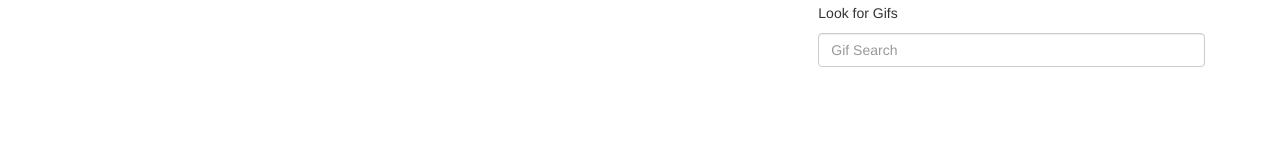
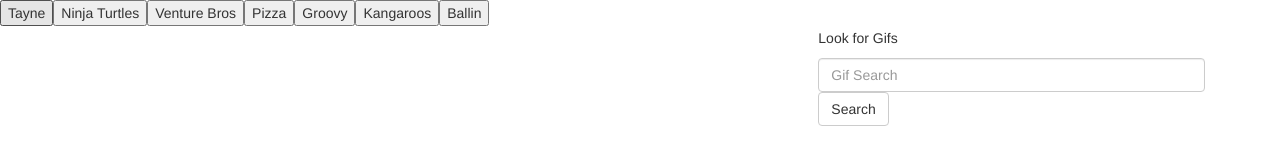
Before and after one commit to mpesce348/GifTastic, a plain HTML site: page index.html in a window 1280 px wide. Drawn offline with nearby package versions, Linux system fonts and the light colour scheme.

Commit message:
second push, improved JS, buttons render dynamically

```diff
--- a/index.html
+++ b/index.html
@@ -21,7 +21,8 @@
 			</div>
 			<div class="row col-md-4 col-lg-4 col-xl-4">
 				<p>Look for Gifs</p>
-				<input type="text" class="form-control" placeholder="Gif Search">
+				<input type="text" id="gifForm" class="form-control" placeholder="Gif Search">
+				<button class="btn btn-default" id="searchBtn">Search</button>
 			</div>
 		</div>
 		<script src="http://code.jquery.com/jquery-2.1.3.min.js"></script>
--- a/javascript/site.js
+++ b/javascript/site.js
@@ -1,12 +1,36 @@
 //set global variable array for gif buttons, array is to be
 //added to with inputs from user
-var gifButtons = ["tayne", "Morty", "Do a Flip!", "Groovy"];
+var gifButtons = ["Tayne", "Ninja Turtles", "Venture Bros",
+ "Pizza", "Groovy", "Kangaroos", "Ballin"];
 
 //create function to render the buttons to the html
 function renderButtons(){
 //empty button box
 $("#btnBox").empty();
+//begin for loop to go through gifButton array and append the
+//strings inside to buttons in the gif box
  for (var i=0; i<gifButtons.length; i++) {
- 	$(gifButtons).append("#btnBox");
+ 	var newBtn=$("<button>");
+ 	newBtn.addClass("gifButton");
+ 	newBtn.attr("data-name", gifButtons[i]);
+ 	newBtn.text(gifButtons[i]);
+
+ 	$("#btnBox").append(newBtn);
  }
 }
+renderButtons();
+console.log(gifButtons);
+
+
+
+// $("#searchBtn").on("click", function() {
+//       var person = $(this).attr("data-person");
+//       var queryURL = "http://api.giphy.com/v1/gifs/search?q=" +
+//         person + "&api_key=dc6zaTOxFJmzC&limit=10";
+
+//       $.ajax({
+//           url: queryURL,
+//           method: "GET"
+//         })
+//         .done(function(response) {
+//           var results = response.data;
```
